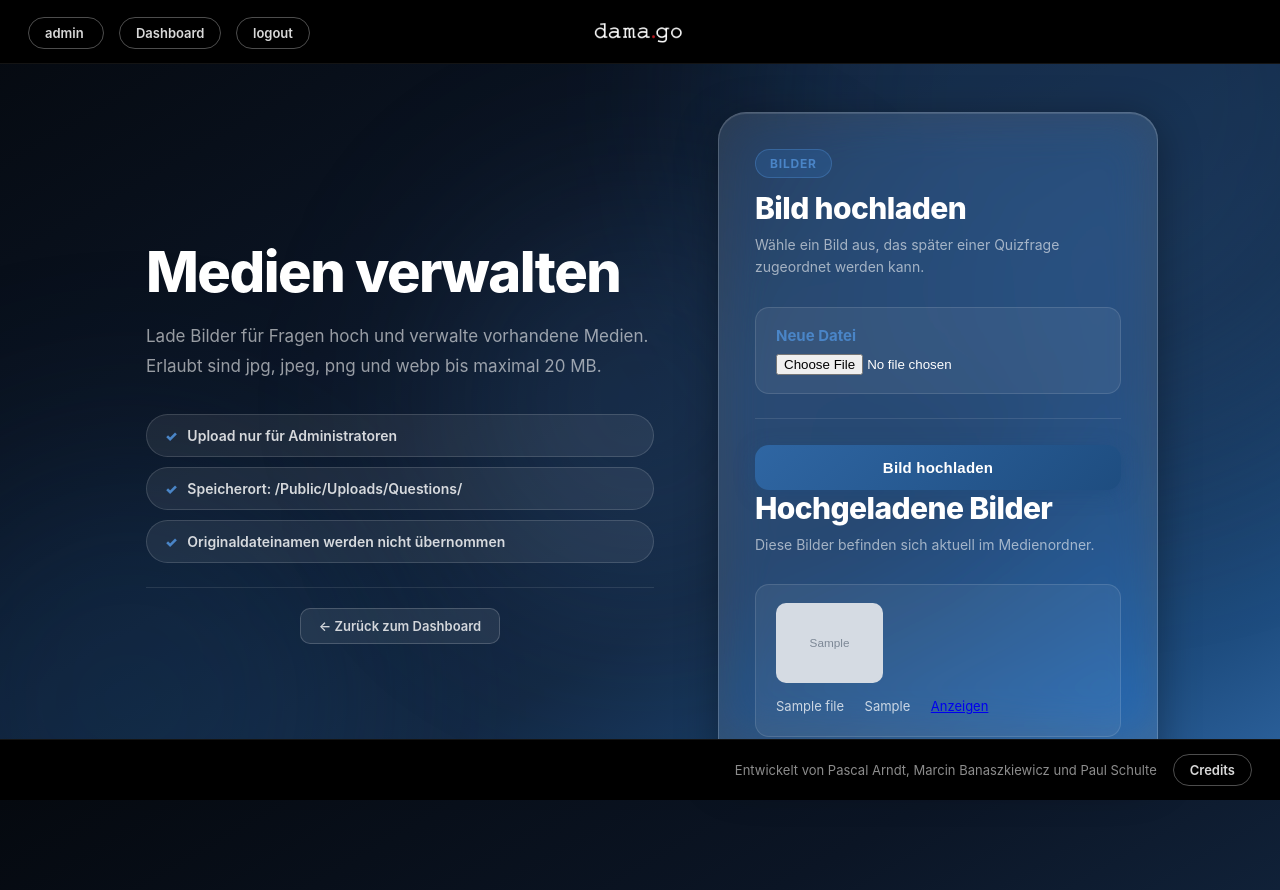
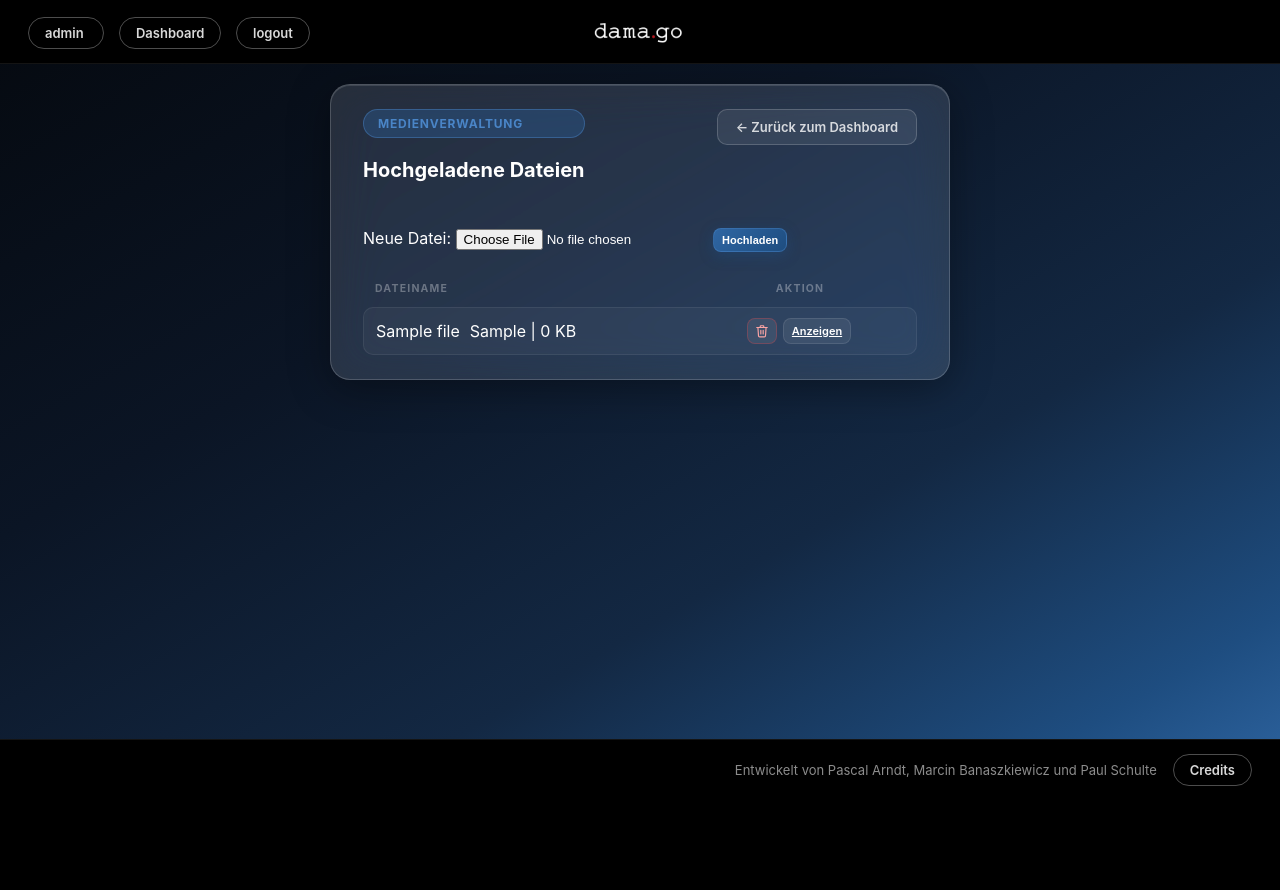
Before and after one commit to jasjas24/damago.learn, a PHP site: page /PHP/manage_media.php in a window 1280 px wide. After the commit the page ends 786 px from the top, so only its background shows below. Run offline with PHP 8.4, Linux system fonts and the light colour scheme; a user stored in the database is signed in; tables that the repository leaves empty hold one stand-in row (values such as "Sample post"); grey boxes marked "Sample" are stand-in pictures.

Commit message:
manage_medi_upload_fertig

```diff
--- a/Public/PHP/manage_media.php
+++ b/Public/PHP/manage_media.php
@@ -25,44 +25,55 @@ $successMessage = '';
 $errorMessage = '';
 
 // Ordner prüfen / erstellen
-if (!is_dir($uploadDir)) {
-    mkdir($uploadDir, 0755, true);
+if (!is_dir($uploadDir)) mkdir($uploadDir, 0755, true);
+
+// POST-Aktionen
+if ($_SERVER['REQUEST_METHOD'] === 'POST') {
+    $action = $_POST['action'] ?? '';
+
+    // Löschen
+    if ($action === 'delete_media') {
+        $mediaId = (int)($_POST['media_id'] ?? 0);
+        if ($mediaId > 0) {
+            $stmt = $pdo->prepare("SELECT file_name FROM media_files WHERE id = ?");
+            $stmt->execute([$mediaId]);
+            $file = $stmt->fetch();
+            if ($file) {
+                $filePath = $uploadDir . $file['file_name'];
+                if (is_file($filePath)) unlink($filePath);
+                $deletedBy = $_SESSION['user_id'] ?? null;
+                $stmtUpd = $pdo->prepare("UPDATE media_files SET deleted_at = NOW(), deleted_by = ? WHERE id = ?");
+                $stmtUpd->execute([$deletedBy, $mediaId]);
+                $successMessage = 'Bild wurde entfernt und als gelöscht markiert.';
+            }
+        }
     }
 
-// Bild hochladen
-if ($_SERVER['REQUEST_METHOD'] === 'POST') {
+    // Upload
+    elseif ($action === 'upload') {
         if (!isset($_FILES['image']) || $_FILES['image']['error'] === UPLOAD_ERR_NO_FILE) {
             $errorMessage = 'Bitte wähle eine Bilddatei aus.';
         } elseif ($_FILES['image']['error'] !== UPLOAD_ERR_OK) {
-        $errorMessage = 'Beim Hochladen ist ein Fehler aufgetreten.';
+            $errorMessage = 'Fehler beim Hochladen.';
         } else {
             $file = $_FILES['image'];
-
-        if ($file['size'] > $maxFileSize) {
-            $errorMessage = 'Die Datei ist zu groß. Maximal erlaubt sind 20 MB.';
-        } else {
+            if ($file['size'] > $maxFileSize) $errorMessage = 'Maximal 20 MB erlaubt.';
+            else {
                 $originalName = $file['name'];
                 $tmpPath = $file['tmp_name'];
                 $extension = strtolower(pathinfo($originalName, PATHINFO_EXTENSION));
-
-            if (!in_array($extension, $allowedExtensions, true)) {
-                $errorMessage = 'Dieser Dateityp ist nicht erlaubt. Erlaubt sind jpg, jpeg, png und webp.';
-            } else {
+                if (!in_array($extension, $allowedExtensions, true)) $errorMessage = 'Dateityp nicht erlaubt.';
+                else {
                     $finfo = new finfo(FILEINFO_MIME_TYPE);
                     $mimeType = $finfo->file($tmpPath);
-
-                if (!in_array($mimeType, $allowedMimeTypes, true)) {
-                    $errorMessage = 'Die Datei wurde nicht als gültiges Bild erkannt.';
-                } else {
+                    if (!in_array($mimeType, $allowedMimeTypes, true)) $errorMessage = 'Datei ungültig.';
+                    else {
                         $newFileName = bin2hex(random_bytes(16)) . '.' . $extension;
                         $targetPath = $uploadDir . $newFileName;
-
                         if (move_uploaded_file($tmpPath, $targetPath)) {
-                        // DB-Eintrag
-                        $userId = $_SESSION['user_id'] ?? null; // int für created_by
-                        if (!$userId) {
-                            $errorMessage = 'Fehler: User nicht angemeldet.';
-                        } else {
+                            $userId = $_SESSION['user_id'] ?? null;
+                            if (!$userId) $errorMessage = 'User nicht angemeldet.';
+                            else {
                                 $stmt = $pdo->prepare("
                                     INSERT INTO media_files
                                     (file_name, original_name, mime_type, file_size, created_by)
@@ -75,16 +86,10 @@ if ($_SERVER['REQUEST_METHOD'] === 'POST') {
                                     ':file_size' => $file['size'],
                                     ':created_by' => $userId
                                 ]);
-
-                            if ($success) {
-                                $successMessage = 'Das Bild wurde erfolgreich hochgeladen und in der DB gespeichert.';
-                            } else {
-                                $error = $stmt->errorInfo();
-                                $errorMessage = 'Fehler beim Speichern in der DB: ' . $error[2];
+                                if ($success) $successMessage = 'Bild erfolgreich hochgeladen.';
+                                else $errorMessage = 'Fehler beim Speichern in DB.';
                             }
-                        }
-                    } else {
-                        $errorMessage = 'Das Bild konnte nicht gespeichert werden.';
+                        } else $errorMessage = 'Datei konnte nicht gespeichert werden.';
                     }
                 }
             }
@@ -92,8 +97,8 @@ if ($_SERVER['REQUEST_METHOD'] === 'POST') {
     }
 }
 
-// Bilder aus DB laden
-$stmt = $pdo->query("SELECT * FROM media_files ORDER BY created_at DESC");
+// Bilder laden (nur nicht-gelöschte)
+$stmt = $pdo->query("SELECT * FROM media_files WHERE deleted_at IS NULL ORDER BY created_at DESC");
 $images = $stmt->fetchAll();
 ?>
 <!DOCTYPE html>
@@ -104,116 +109,73 @@ $images = $stmt->fetchAll();
 <title>Medien verwalten | damago Quizsystem</title>
 <link rel="stylesheet" href="../CSS/style.css">
 </head>
-<body class="auth-page">
-
-    <div class="page-orbs">
-        <div class="orb orb-1"></div>
-        <div class="orb orb-2"></div>
-        <div class="orb orb-3"></div>
-    </div>
+<body class="manage-questions-page">
 
 <?php include_once 'topbar.php'; ?>
 
-    <main class="auth-layout dashboard-auth-layout">
+<main class="play-layout">
+<section class="quiz-main mq-panel">
 
-        <section class="auth-info">
-            <h1>Medien verwalten</h1>
-            <p>
-                Lade Bilder für Fragen hoch und verwalte vorhandene Medien.
-                Erlaubt sind jpg, jpeg, png und webp bis maximal 20 MB.
-            </p>
-            <div class="info-list">
-                <div>Upload nur für Administratoren</div>
-                <div>Speicherort: /Public/Uploads/Questions/</div>
-                <div>Originaldateinamen werden nicht übernommen</div>
+<div class="mq-topbar">
+    <div class="mq-topbar-info">
+        <span class="eyebrow">Medienverwaltung</span>
+        <h2>Hochgeladene Dateien</h2>
     </div>
-            <div class="dashboard-footer-links">
-                <a href="dashboard.php">← Zurück zum Dashboard</a>
+    <div class="mq-topbar-actions">
+        <a href="dashboard.php" class="back-button">← Zurück zum Dashboard</a>
     </div>
-        </section>
-
-        <section class="dashboard-panel">
-
-            <div class="auth-header">
-                <span class="eyebrow">Bilder</span>
-                <h2>Bild hochladen</h2>
-                <p>Wähle ein Bild aus, das später einer Quizfrage zugeordnet werden kann.</p>
 </div>
 
-            <?php if (!empty($successMessage)): ?>
-                <div class="statistics-card">
-                    <div class="stat-row">
-                        <div class="stat-title">Erfolg</div>
-                        <div class="stat-values">
-                            <span><?php echo e($successMessage); ?></span>
-                        </div>
-                    </div>
-                </div>
-            <?php endif; ?>
+<?php if ($successMessage): ?><div class="import-message import-message-success"><?php echo e($successMessage); ?></div><?php endif; ?>
+<?php if ($errorMessage): ?><div class="import-message import-message-error"><?php echo e($errorMessage); ?></div><?php endif; ?>
 
-            <?php if (!empty($errorMessage)): ?>
-                <div class="statistics-card">
-                    <div class="stat-row">
-                        <div class="stat-title">Fehler</div>
-                        <div class="stat-values">
-                            <span><?php echo e($errorMessage); ?></span>
-                        </div>
-                    </div>
-                </div>
-            <?php endif; ?>
-
-            <div class="statistics-card">
+<div class="mq-toolbar">
     <form action="manage_media.php" method="POST" enctype="multipart/form-data">
-                    <div class="stat-row">
-                        <div class="stat-title">Neue Datei</div>
-                        <div class="stat-values">
+        <input type="hidden" name="action" value="upload">
+        <label>Neue Datei:</label>
         <input type="file" name="image" accept=".jpg,.jpeg,.png,.webp" required>
-                        </div>
-                    </div>
-                    <div class="dashboard-footer-links">
-                        <button type="submit" class="btn btn-primary">
-                            Bild hochladen
-                        </button>
-                    </div>
+        <button type="submit" class="btn-icon btn-add">Hochladen</button>
     </form>
 </div>
 
-            <div class="auth-header">
-                <h2>Hochgeladene Bilder</h2>
-                <p>Diese Bilder befinden sich aktuell im Medienordner.</p>
+<div class="question-list-header">
+    <span class="col-frage">Dateiname</span>
+    <span class="col-qaktion">Aktion</span>
 </div>
 
-            <?php if (empty($images)): ?>
-                <div class="statistics-card">
-                    <div class="stat-row">
-                        <div class="stat-title">Keine Bilder vorhanden</div>
-                        <div class="stat-values">
-                            <span>Es wurden bisher keine Bilder hochgeladen.</span>
+<div class="question-list">
+<?php if(empty($images)): ?>
+    <div class="empty-list-hint">Keine Dateien vorhanden.</div>
+<?php else: ?>
+    <?php foreach($images as $img): ?>
+        <div class="question-row">
+            <div class="col-frage">
+                <div><?php echo e($img['original_name']); ?></div>
+                <div><?php echo e($img['mime_type']); ?> | <?php echo e(round($img['file_size']/1024,1)); ?> KB</div>
             </div>
-                    </div>
-                </div>
-            <?php else: ?>
-                <div class="statistics-card">
-                    <?php foreach ($images as $image): ?>
-                        <div class="stat-row">
-                            <div class="stat-title">
-                                <img src="<?php echo e($uploadUrl . $image['file_name']); ?>" alt="Hochgeladenes Bild" class="media-thumb">
-                            </div>
-                            <div class="stat-values">
-                                <span><?php echo e($image['original_name']); ?></span>
-                                <span><?php echo e($image['mime_type']); ?></span>
-                                <span><a href="<?php echo e($uploadUrl . $image['file_name']); ?>" target="_blank">Anzeigen</a></span>
+            <div class="col-qaktion">
+                <form method="POST" action="manage_media.php" class="inline-form">
+                    <input type="hidden" name="action" value="delete_media">
+                    <input type="hidden" name="media_id" value="<?php echo $img['id']; ?>">
+                    <button type="submit" class="btn-icon btn-delete" title="Datei löschen">
+                        <svg width="14" height="14" viewBox="0 0 24 24" fill="none" stroke="currentColor" stroke-width="2" stroke-linecap="round" stroke-linejoin="round">
+                            <polyline points="3 6 5 6 21 6"></polyline>
+                            <path d="M19 6l-1 14a2 2 0 0 1-2 2H8a2 2 0 0 1-2-2L5 6"></path>
+                            <path d="M10 11v6M14 11v6"></path>
+                            <path d="M9 6V4a1 1 0 0 1 1-1h4a1 1 0 0 1 1 1v2"></path>
+                        </svg>
+                    </button>
+                </form>
+                <a href="<?php echo e($uploadUrl . $img['file_name']); ?>" target="_blank" class="btn-icon btn-view">Anzeigen</a>
             </div>
         </div>
     <?php endforeach; ?>
+<?php endif; ?>
 </div>
-            <?php endif; ?>
 
 </section>
-
 </main>
 
 <?php include_once 'footbar.php'; ?>
-
 </body>
 </html>
```
Lines whose indentation alone changed are shown as unchanged.
